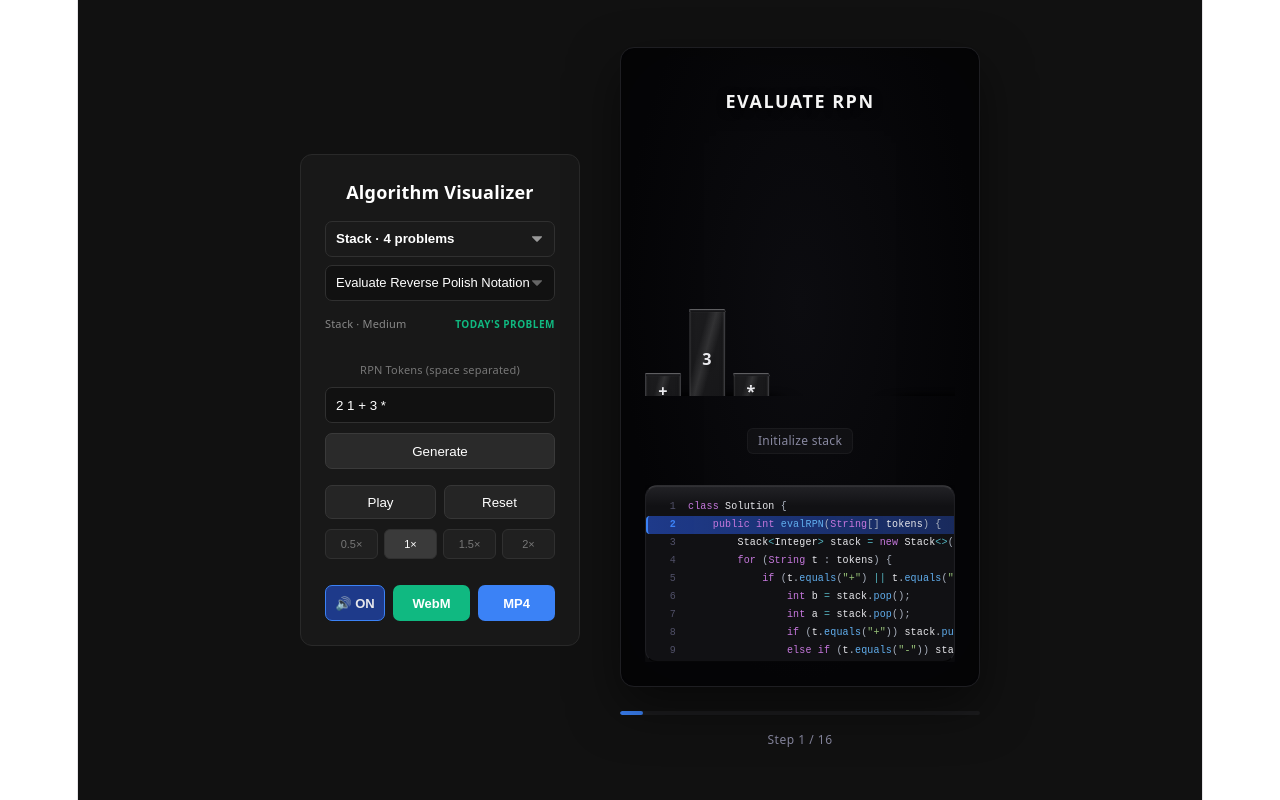
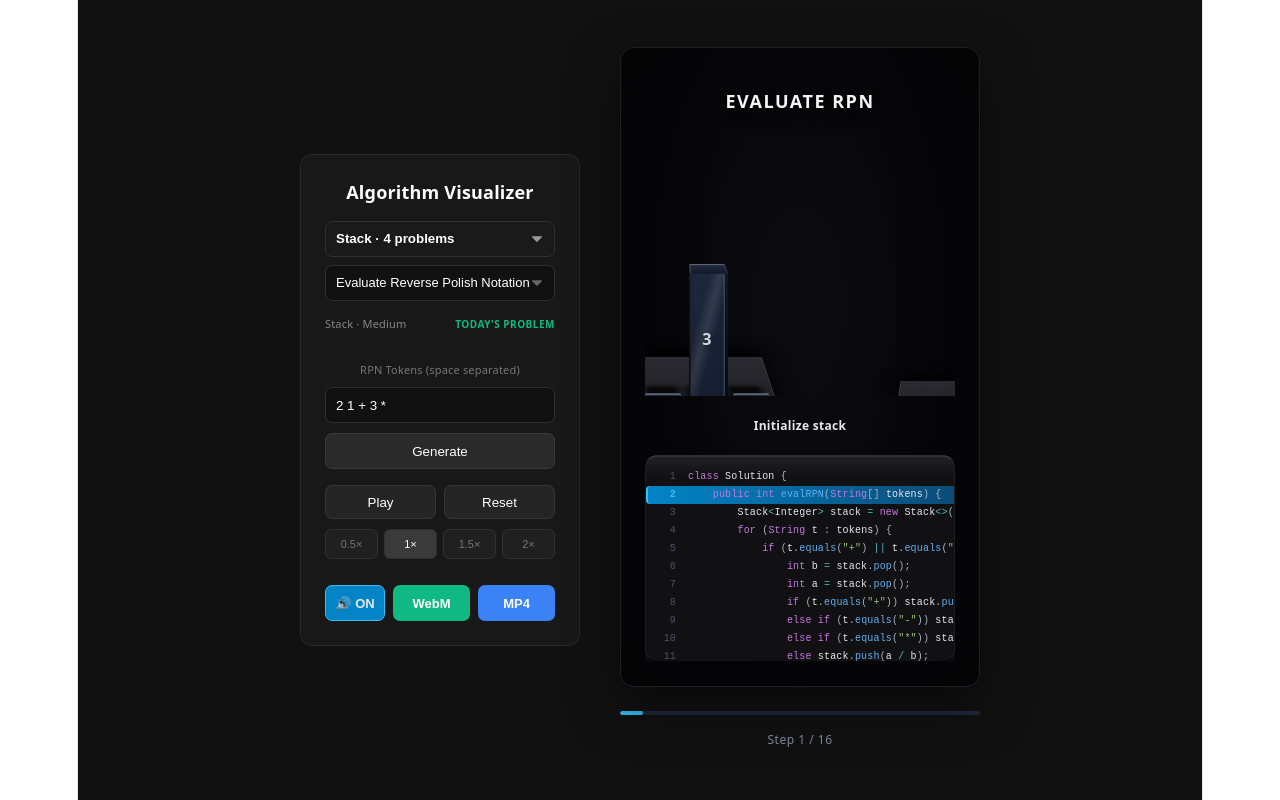
Before and after one commit to ismaeelkhaleel/visualization, a React (Vite) app: page / in a window 1280 px wide. Built offline with nearby package versions, Linux system fonts and the light colour scheme.

Commit message:
Enhance 3D composition, Kadane's storytelling, and material quality

```diff
--- a/src/algorithms/maxSubArray.ts
+++ b/src/algorithms/maxSubArray.ts
@@ -1,25 +1,123 @@
 import type { VisualizationStep } from './types'
+
 export function maxSubArray(nums: number[]): VisualizationStep[] {
   const steps: VisualizationStep[] = []
   if (nums.length === 0) return []
+
   const arr = nums.map((v, i) => ({ id: i, value: v }))
   let currentSum = arr[0].value
   let maxSum = arr[0].value
-  steps.push({ codeLine: 2, message: `Init sums to ${arr[0].value}`, audioEvent: 'pointer', elements: [{ type: 'array', data: { values: [...arr], highlights: [0], pointers: [{label:'i',index:0,position:'top'}] } }] })
+
+  let currentStart = 0
+  let bestStart = 0
+  let bestEnd = 0
+
+  const buildHighlights = (start: number, end: number) => {
+    const hl = []
+    for (let j = start; j <= end; j++) hl.push(j)
+    return hl
+  }
+
+  steps.push({
+    codeLine: 2,
+    message: `Init sum to ${arr[0].value}`,
+    audioEvent: 'pointer',
+    elements: [{
+      type: 'array',
+      data: {
+        values: [...arr],
+        highlights: [0],
+        action: `CURRENT: ${currentSum}  |  BEST: ${maxSum}`,
+        pointers: [{label:'i',index:0,position:'top'}]
+      }
+    }]
+  })
+
   for (let i = 1; i < arr.length; i++) {
-    steps.push({ codeLine: 4, message: `Check element ${arr[i].value}`, audioEvent: 'pointer', elements: [{ type: 'array', data: { values: [...arr], highlights: [i], pointers: [{label:'i',index:i,position:'top'}] } }] })
+    steps.push({
+      codeLine: 4,
+      message: `Check element ${arr[i].value}`,
+      audioEvent: 'pointer',
+      elements: [{
+        type: 'array',
+        data: {
+          values: [...arr],
+          highlights: buildHighlights(currentStart, i - 1),
+          action: `CURRENT: ${currentSum}  |  BEST: ${maxSum}`,
+          pointers: [{label:'i',index:i,position:'top'}]
+        }
+      }]
+    })
+
     if (currentSum + arr[i].value < arr[i].value) {
       currentSum = arr[i].value
-      steps.push({ codeLine: 5, message: `Restart sum at ${arr[i].value}`, audioEvent: 'compare', elements: [{ type: 'array', data: { values: [...arr], highlights: [i], pointers: [{label:'i',index:i,position:'top'}] } }] })
+      currentStart = i
+      steps.push({
+        codeLine: 5,
+        message: `Restart subarray at index ${i} (${arr[i].value})`,
+        audioEvent: 'compare',
+        elements: [{
+          type: 'array',
+          data: {
+            values: [...arr],
+            highlights: [i],
+            action: `CURRENT: ${currentSum}  |  BEST: ${maxSum}`,
+            pointers: [{label:'i',index:i,position:'top'}]
+          }
+        }]
+      })
     } else {
       currentSum += arr[i].value
-      steps.push({ codeLine: 5, message: `Extend sum to ${currentSum}`, audioEvent: 'compare', elements: [{ type: 'array', data: { values: [...arr], highlights: [i], pointers: [{label:'i',index:i,position:'top'}] } }] })
+      steps.push({
+        codeLine: 5,
+        message: `Extend subarray: sum becomes ${currentSum}`,
+        audioEvent: 'compare',
+        elements: [{
+          type: 'array',
+          data: {
+            values: [...arr],
+            highlights: buildHighlights(currentStart, i),
+            action: `CURRENT: ${currentSum}  |  BEST: ${maxSum}`,
+            pointers: [{label:'i',index:i,position:'top'}]
+          }
+        }]
+      })
     }
+
     if (currentSum > maxSum) {
       maxSum = currentSum
-      steps.push({ codeLine: 6, message: `New max sum: ${maxSum}`, audioEvent: 'match', elements: [{ type: 'array', data: { values: [...arr], highlights: [i], pointers: [{label:'i',index:i,position:'top'}] } }] })
+      bestStart = currentStart
+      bestEnd = i
+      steps.push({
+        codeLine: 6,
+        message: `New max sum: ${maxSum}!`,
+        audioEvent: 'match',
+        elements: [{
+          type: 'array',
+          data: {
+            values: [...arr],
+            highlights: buildHighlights(bestStart, bestEnd),
+            action: `NEW BEST: ${maxSum}`,
+            pointers: [{label:'i',index:i,position:'top'}]
+          }
+        }]
+      })
     }
   }
-  steps.push({ codeLine: 8, message: `Final max sum: ${maxSum}`, audioEvent: 'success', elements: [{ type: 'array', data: { values: [...arr] } }] })
+
+  steps.push({
+    codeLine: 8,
+    message: `Final max sum: ${maxSum}`,
+    audioEvent: 'success',
+    elements: [{
+      type: 'array',
+      data: {
+        values: [...arr],
+        highlights: buildHighlights(bestStart, bestEnd),
+        action: `MAX SUM: ${maxSum}`
+      }
+    }]
+  })
+
   return steps
 }
--- a/src/components/Array/Array.tsx
+++ b/src/components/Array/Array.tsx
@@ -17,7 +17,11 @@ type ArrayProps = ArrayVisualizationData & {
 function getState(index: number, highlights: number[], action: string | undefined, swap: { from: number; to: number } | undefined, isComplete: boolean | undefined): SurfaceState {
   if (isComplete) return 'success'
   if (action === 'swap' && swap && (index === swap.from || index === swap.to)) return 'warning'
-  if (highlights.includes(index)) return 'active'
+  if (highlights.includes(index)) {
+    if (action?.includes('NEW BEST') || action?.includes('MAX SUM')) return 'success'
+    if (action?.includes('CURRENT')) return 'compare' // amber
+    return 'active' // cyan
+  }
   return 'neutral'
 }
 
@@ -45,13 +49,13 @@ function Array({ values, pointers, highlights = [], action, swap, visualizationK
   const N = values.length
   const gap = N > 8 ? 4 : 8
   const blockW = Math.min(36, Math.max(16, Math.floor((viewportWidth - 40) / N) - gap))
-  const blockDepth = Math.max(6, blockW * 0.4)
+  const blockDepth = Math.max(12, blockW * 0.8)
 
   const totalWidth = N * blockW + (N - 1) * gap
-  const platformWidth = Math.max(200, totalWidth + 60);
+  const platformWidth = Math.max(220, totalWidth + 60);
   const startX = platformWidth / 2 - totalWidth / 2 + blockW / 2;
 
-  const heights = normalizeValueToHeight(values.map(v => v.value), blockW, 100)
+  const heights = normalizeValueToHeight(values.map(v => v.value), Math.max(16, blockW * 0.6), 150)
 
   useLayoutEffect(() => {
     if (!swap) return
@@ -92,27 +96,49 @@ function Array({ values, pointers, highlights = [], action, swap, visualizationK
         display: 'flex',
         alignItems: 'center',
         justifyContent: 'center',
-        paddingTop: '30px',
+        paddingTop: '40px', // Push the array down to fill empty space
       }}>
-        <Platform3D width={platformWidth} depth={blockDepth * 3.5} thickness={12}>
+        <Platform3D width={platformWidth} depth={blockDepth * 4.5} thickness={24}>
           {action && (
             <div style={{
               position: 'absolute',
-              transform: `translate3d(${platformWidth/2}px, ${-blockDepth * 1.5}px, 25px) translateX(-50%)`,
-              background: 'rgba(255,255,255,0.1)',
-              padding: '4px 12px',
-              borderRadius: '4px',
+              transform: `translate3d(${platformWidth/2}px, -110px, 0px) translateX(-50%)`,
+              background: 'linear-gradient(135deg, rgba(30,30,35,0.95), rgba(15,15,20,0.95))',
+              border: '1px solid rgba(255,255,255,0.1)',
+              padding: '6px 16px',
+              borderRadius: '6px',
               color: '#fff',
-              fontSize: '12px',
+              fontSize: '11px',
               fontWeight: 800,
               letterSpacing: '1px',
-              textTransform: 'uppercase',
-              boxShadow: '0 4px 10px rgba(0,0,0,0.5)',
+              boxShadow: '0 8px 20px rgba(0,0,0,0.6)',
               transformOrigin: 'center'
             }}>
               {action}
             </div>
           )}
+
+          {/* Subarray Grouping Zone */}
+          {highlights.length > 1 && (() => {
+            const isSuccess = action?.includes('NEW BEST') || action?.includes('MAX SUM') || isComplete;
+            const rbg = isSuccess ? '16, 185, 129' : '245, 158, 11';
+            return (
+              <div style={{
+                position: 'absolute',
+                bottom: '0px',
+                left: `${startX + Math.min(...highlights) * (blockW + gap) - gap/2}px`,
+                width: `${(Math.max(...highlights) - Math.min(...highlights) + 1) * (blockW + gap)}px`,
+                height: `${blockDepth * 1.5}px`,
+                background: `rgba(${rbg}, 0.15)`,
+                border: `1px solid rgba(${rbg}, 0.3)`,
+                transformOrigin: 'bottom',
+                transform: `translateZ(${-blockDepth * 0.2}px) rotateX(90deg)`,
+                borderRadius: '4px',
+                transition: 'all 0.5s cubic-bezier(0.34,1.56,0.64,1)',
+              }} />
+            );
+          })()}
+
           {values.map((item, index) => {
 
           const state = getState(index, highlights, action, swap, isComplete)
--- a/src/components/Block3D.tsx
+++ b/src/components/Block3D.tsx
@@ -22,7 +22,7 @@ export const Block3D = React.forwardRef<HTMLDivElement, Block3DProps>(({ width,
       width: `${width}px`,
       height: `${height}px`,
       transformStyle: 'preserve-3d',
-      transform: `translateZ(${elevation}px)`,
+      transform: `translateY(${-elevation}px) translateZ(${elevation * 0.5}px)`, // Lift up and slightly forward
       transition: 'transform 0.5s cubic-bezier(0.34,1.56,0.64,1)',
     }}>
       {/* Contact Shadow on the Platform (Z = -depth) */}
@@ -66,7 +66,7 @@ export const Block3D = React.forwardRef<HTMLDivElement, Block3DProps>(({ width,
         height: `${height}px`,
         background: `linear-gradient(135deg, ${s.front} 0%, ${s.side} 150%)`,
         border: `1px solid ${s.border}`,
-        boxShadow: `inset 0 1px 2px rgba(255,255,255,0.3), inset 0 -2px 4px rgba(0,0,0,0.4)${s.glow !== 'transparent' ? `, 0 0 20px ${s.glow}` : ''}`,
+        boxShadow: `inset 0 1px 2px rgba(255,255,255,0.3), inset 0 -2px 4px rgba(0,0,0,0.4)`,
         transform: `translateZ(0px)`,
         display: 'flex',
         alignItems: 'center',
--- a/src/components/CodePanel/CodePanel.tsx
+++ b/src/components/CodePanel/CodePanel.tsx
@@ -26,8 +26,7 @@ function CodePanel({ code, activeLine }: CodePanelProps) {
       className="hide-scrollbar"
       style={{
         width: '100%',
-        height: 'fit-content',
-        maxHeight: '100%',
+        height: '100%',
         boxSizing: 'border-box',
         // 3D panel with visible extrusion
         background: `linear-gradient(180deg, #222226 0%, ${theme.colors.panelBackground} 20px, ${theme.colors.panelBackground} 100%)`,
--- a/src/components/Scene3D.tsx
+++ b/src/components/Scene3D.tsx
@@ -11,8 +11,8 @@ export const Scene3D: React.FC<Scene3DProps> = ({ children, width = 312, height
     <div style={{
       width: `${width}px`,
       height: `${height}px`,
-      perspective: '1200px',
-      perspectiveOrigin: '50% -20%', // Camera is centered, slightly above
+      perspective: '800px',
+      perspectiveOrigin: '50% -50%', // Camera looks down significantly to reveal depth
       display: 'flex',
       alignItems: 'center',
       justifyContent: 'center',
--- a/src/components/StatusMessage/StatusMessage.tsx
+++ b/src/components/StatusMessage/StatusMessage.tsx
@@ -43,14 +43,11 @@ function StatusMessage({ message }: StatusMessageProps) {
       <div
         ref={messageRef}
         style={{
-          maxWidth: '260px',
+          width: '100%',
           fontSize: '12px',
           lineHeight: 1.5,
-          fontWeight: 500,
-          padding: '3px 10px',
-          background: 'rgba(255,255,255,0.03)',
-          borderRadius: '6px',
-          border: '1px solid rgba(255,255,255,0.04)',
+          fontWeight: 600,
+          color: theme.colors.textPrimary,
         }}
       >
         {message}
--- a/src/theme.ts
+++ b/src/theme.ts
@@ -45,43 +45,43 @@ export const surfaces: Record<SurfaceState, {
   text: string
 }> = {
   neutral: {
-    top:    '#2a2a2e',
-    front:  '#1c1c1e',
-    side:   '#141416',
-    border: '#3a3a3e',
+    top:    '#252f3f', // dark blue/gray
+    front:  '#1e293b',
+    side:   '#0f172a',
+    border: '#334155',
     glow:   'transparent',
-    text:   '#e8e8ec',
+    text:   '#cbd5e1',
   },
   active: {
-    top:    '#2563eb',
-    front:  '#1e3a8a',
-    side:   '#162d6e',
-    border: '#3b82f6',
-    glow:   'rgba(59,130,246,0.35)',
+    top:    '#0ea5e9', // cyan/blue
+    front:  '#0284c7',
+    side:   '#0369a1',
+    border: '#38bdf8',
+    glow:   'rgba(14, 165, 233, 0.25)',
     text:   '#ffffff',
   },
   compare: {
-    top:    '#7c3aed',
-    front:  '#4c1d95',
-    side:   '#3b1578',
-    border: '#a855f7',
-    glow:   'rgba(168,85,247,0.3)',
+    top:    '#f59e0b', // amber
+    front:  '#d97706',
+    side:   '#b45309',
+    border: '#fbbf24',
+    glow:   'rgba(245, 158, 11, 0.25)',
     text:   '#ffffff',
   },
   success: {
-    top:    '#059669',
-    front:  '#064e3b',
-    side:   '#053f30',
-    border: '#10b981',
-    glow:   'rgba(16,185,129,0.35)',
+    top:    '#10b981', // green
+    front:  '#059669',
+    side:   '#047857',
+    border: '#34d399',
+    glow:   'rgba(16, 185, 129, 0.2)',
     text:   '#ffffff',
   },
   warning: {
-    top:    '#d97706',
-    front:  '#78350f',
-    side:   '#5c2a0b',
-    border: '#f59e0b',
-    glow:   'rgba(245,158,11,0.3)',
+    top:    '#ef4444', // red/warning
+    front:  '#dc2626',
+    side:   '#b91c1c',
+    border: '#f87171',
+    glow:   'rgba(239, 68, 68, 0.25)',
     text:   '#ffffff',
   },
   visited: {
@@ -89,7 +89,7 @@ export const surfaces: Record<SurfaceState, {
     front:  '#0f2340',
     side:   '#0b1a30',
     border: '#2563eb',
-    glow:   'rgba(37,99,235,0.15)',
+    glow:   'rgba(37,99,235,0.1)',
     text:   '#93c5fd',
   },
 }
```
Also changed, not shown: src/App.tsx (+4 -4 lines), src/video/VideoRenderer.tsx (+4 -4 lines).
